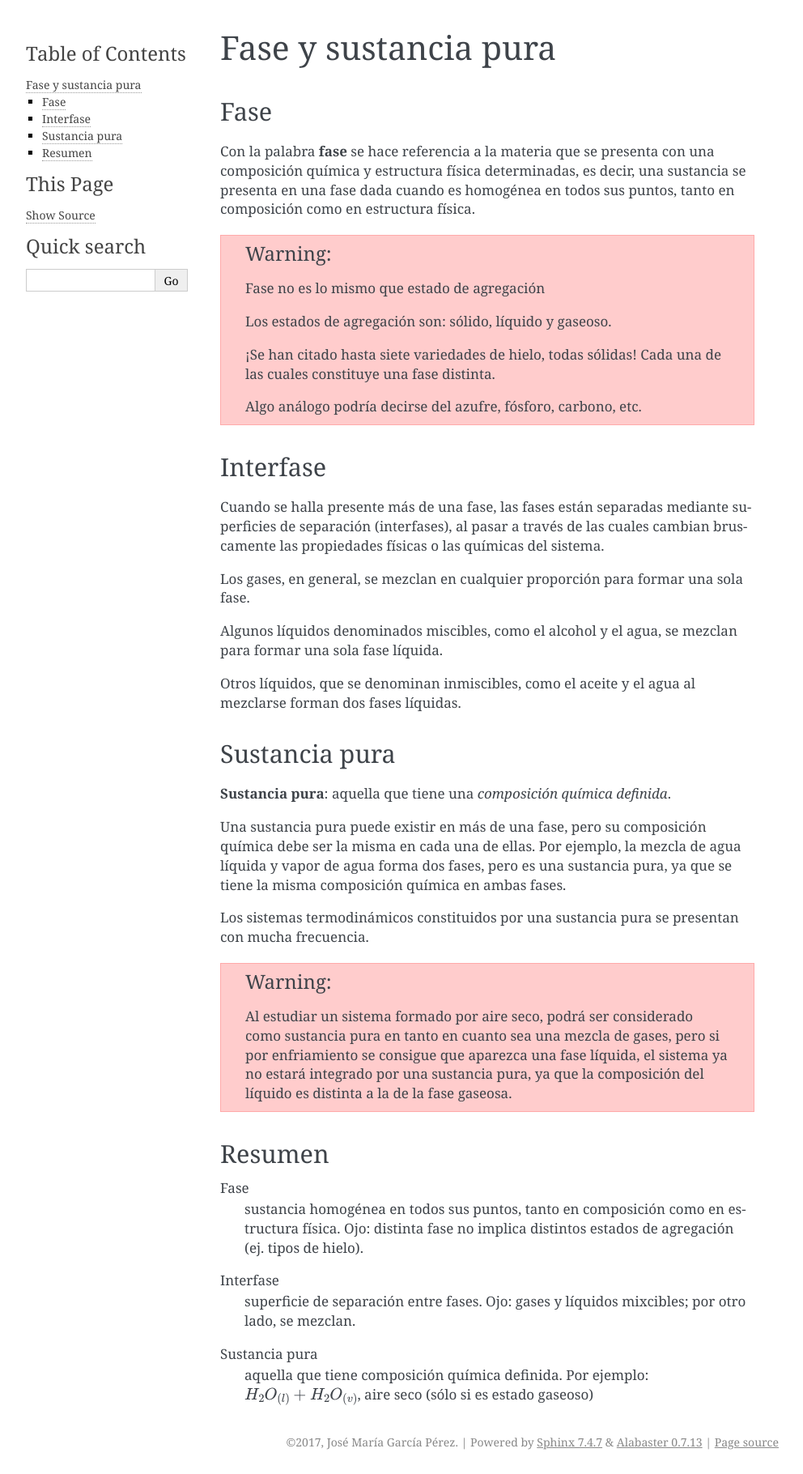
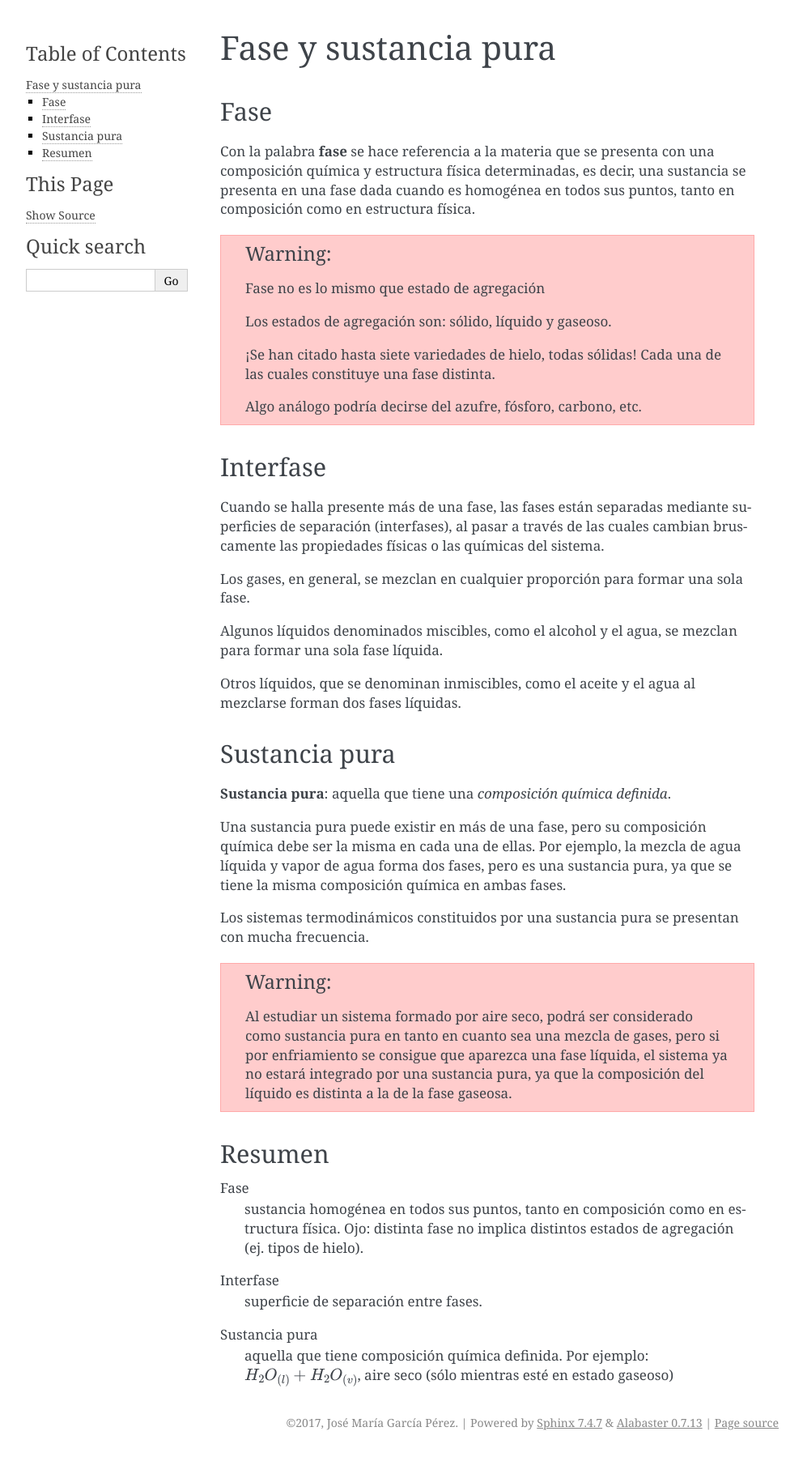
Before and after one commit to mantielero/termodinamica, a Sphinx documentation site: the page built from source/conceptos_fase.rst, in a window 1280 px wide. Shown: the whole page at 81% size, without its empty margins (148-1140 px from the left). Built offline with Sphinx 7.4.7, drawn with Linux system fonts in a browser that asks for light colours; pages that are not in the unit, such as notebooks, are missing from menus; after the commit the page ends 1796 px from its top, so only the background shows below that.

Commit message:
Update conceptos_fase.rst

```diff
--- a/source/conceptos_fase.rst
+++ b/source/conceptos_fase.rst
@@ -47,7 +47,7 @@ Fase
    sustancia homogénea en todos sus puntos, tanto en composición como en estructura física. Ojo: distinta fase no implica distintos estados de agregación (ej. tipos de hielo).
 
 Interfase
-   superficie de separación entre fases. Ojo: gases y líquidos mixcibles; por otro lado, se mezclan.
+   superficie de separación entre fases.
 
 Sustancia pura
-   aquella que tiene composición química definida. Por ejemplo: :math:`H_2O_{(l)}+H_2O_{(v)}`, aire seco (sólo si es estado gaseoso)
+   aquella que tiene composición química definida. Por ejemplo: :math:`H_2O_{(l)}+H_2O_{(v)}`, aire seco (sólo mientras esté en estado gaseoso)
```
